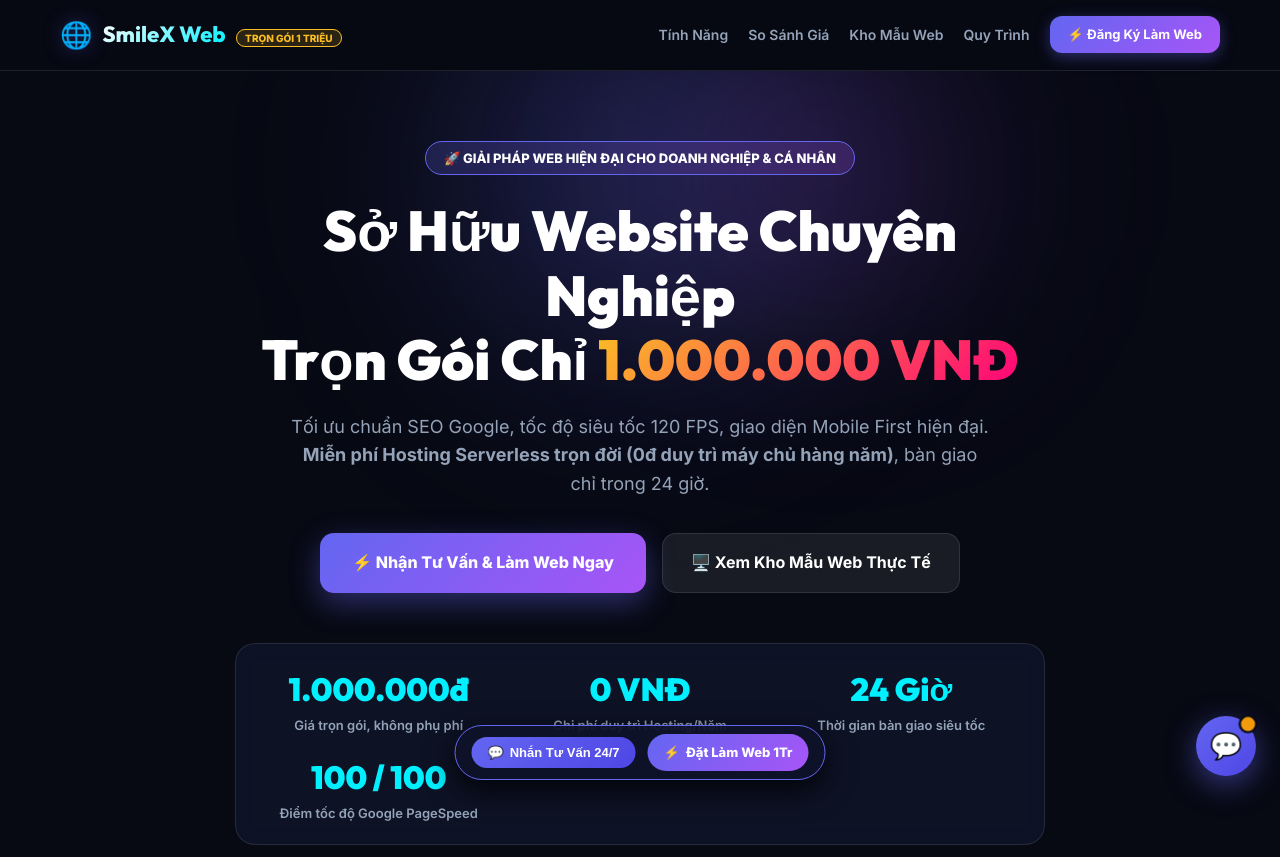
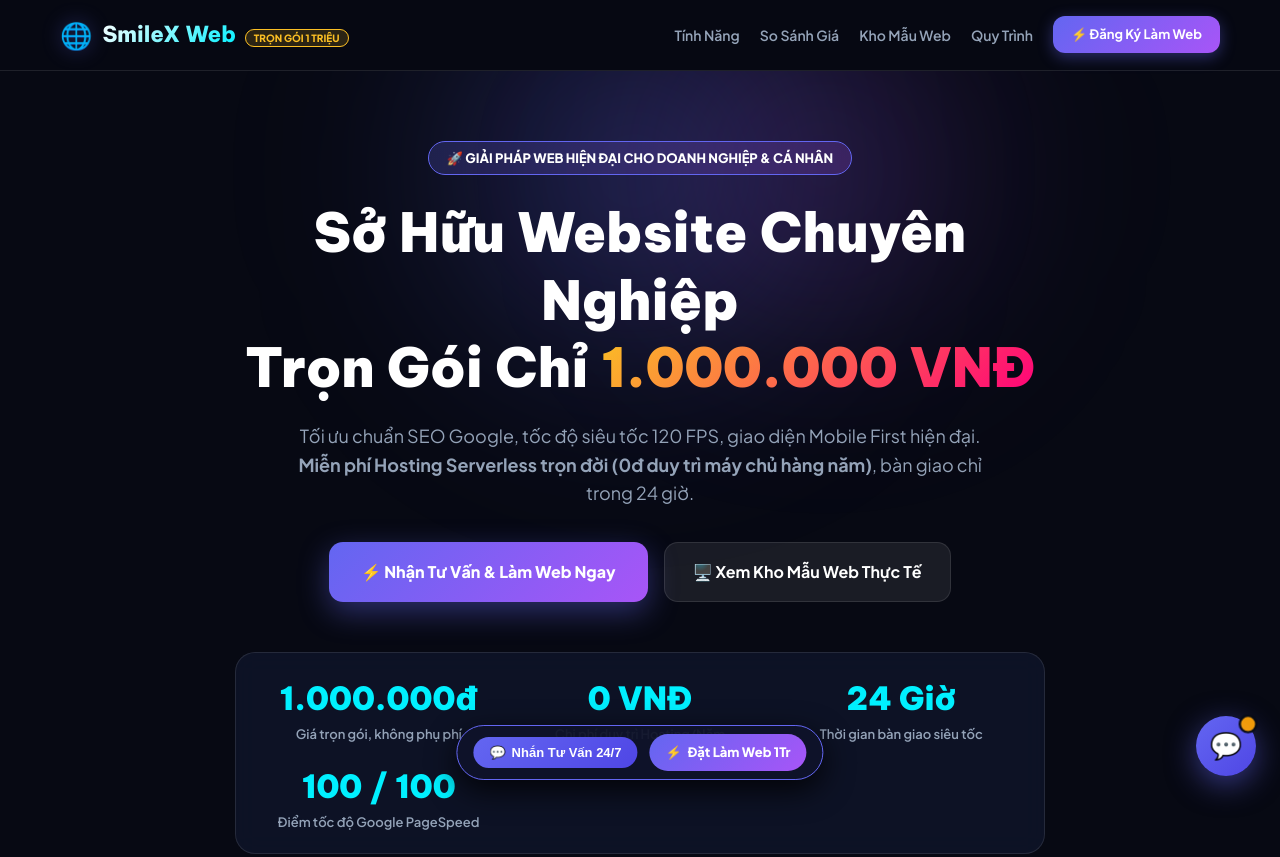
Before and after one commit to tue3103/web-design, a website: page index.html in a window 1280 px wide. Shown: the top 857 px of the page. Drawn offline with Linux system fonts and the light colour scheme.

Commit message:
style: Fix Vietnamese font rendering by adopting Be Vietnam Pro & Plus Jakarta Sans with full diacritic support

```diff
--- a/css/chat.css
+++ b/css/chat.css
@@ -95,7 +95,7 @@
   box-shadow: 0 0 15px rgba(99, 102, 241, 0.4);
 }
 .chat-header-title {
-  font-family: 'Outfit', sans-serif;
+  font-family: var(--font-heading, 'Be Vietnam Pro', 'Plus Jakarta Sans', sans-serif);
   font-size: 15px;
   font-weight: 800;
   color: #fff;
--- a/css/style.css
+++ b/css/style.css
@@ -13,8 +13,8 @@
   --border-card: rgba(255, 255, 255, 0.1);
   --text-main: #f8fafc;
   --text-muted: #94a3b8;
-  --font-sans: 'Inter', -apple-system, BlinkMacSystemFont, sans-serif;
-  --font-heading: 'Outfit', sans-serif;
+  --font-sans: 'Plus Jakarta Sans', 'Be Vietnam Pro', -apple-system, BlinkMacSystemFont, sans-serif;
+  --font-heading: 'Be Vietnam Pro', 'Plus Jakarta Sans', -apple-system, sans-serif;
 }
 
 * {
@@ -162,9 +162,9 @@
 }
 .hero-title {
   font-family: var(--font-heading);
-  font-size: clamp(32px, 5.5vw, 56px);
+  font-size: clamp(32px, 5.5vw, 54px);
   font-weight: 900;
-  line-height: 1.15;
+  line-height: 1.25;
   margin-bottom: 20px;
   color: #ffffff;
 }
@@ -275,6 +275,7 @@
   font-family: var(--font-heading);
   font-size: 34px;
   font-weight: 800;
+  line-height: 1.3;
   color: #fff;
 }
 .section-desc {
--- a/index.html
+++ b/index.html
@@ -45,7 +45,7 @@
   <link rel="icon" type="image/svg+xml" href="/favicon.svg">
   <link rel="preconnect" href="https://fonts.googleapis.com">
   <link rel="preconnect" href="https://fonts.gstatic.com" crossorigin>
-  <link href="https://fonts.googleapis.com/css2?family=Inter:wght@400;500;600;700;800&family=Outfit:wght@600;700;800;900&display=swap" rel="stylesheet">
+  <link href="https://fonts.googleapis.com/css2?family=Be+Vietnam+Pro:ital,wght@0,400;0,500;0,600;0,700;0,800;0,900;1,400;1,600&family=Plus+Jakarta+Sans:ital,wght@0,400;0,500;0,600;0,700;0,800;0,900;1,400&display=swap" rel="stylesheet">
   <link rel="stylesheet" href="/css/style.css">
   <link rel="stylesheet" href="/css/chat.css">
 </head>
```
